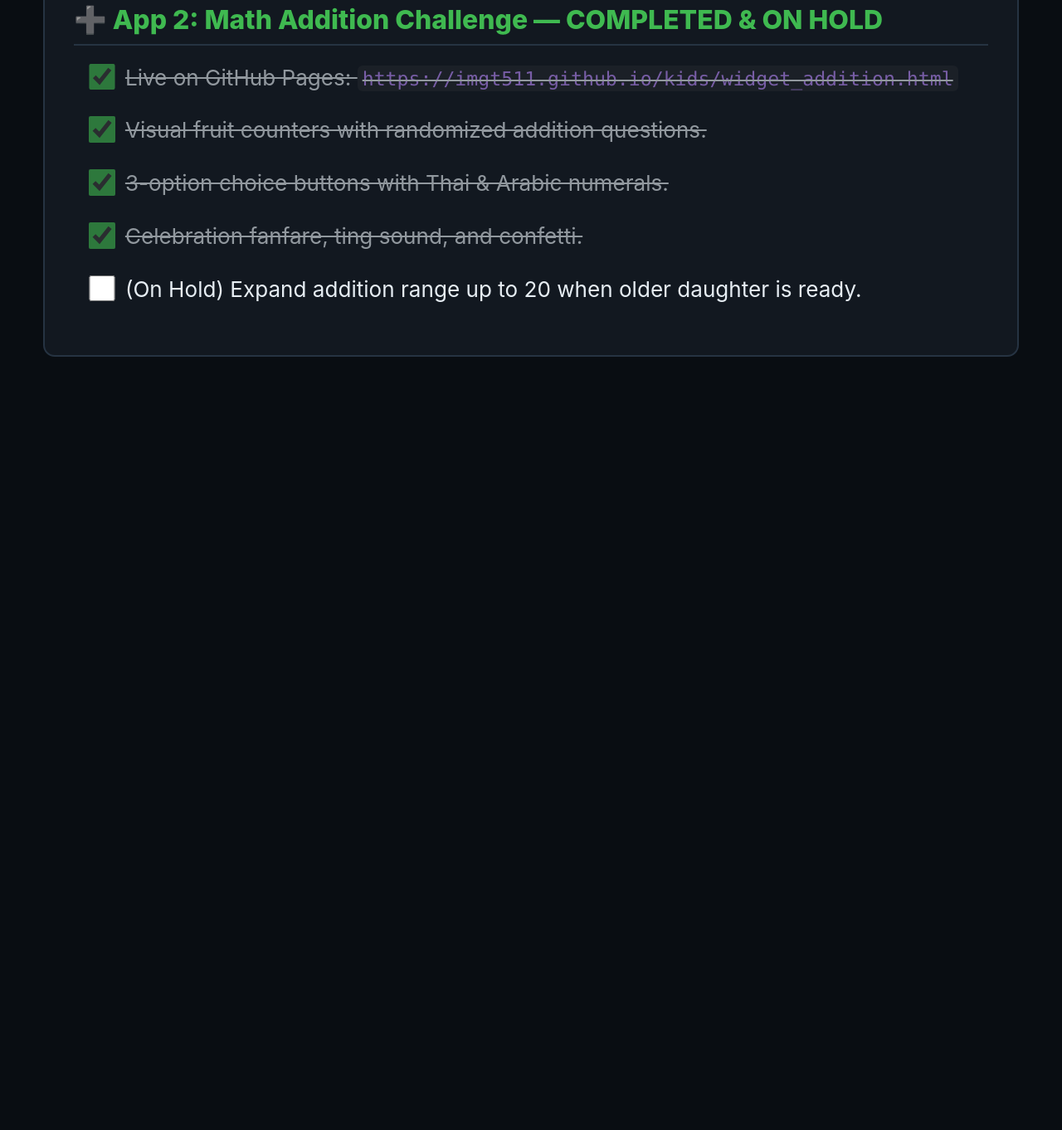
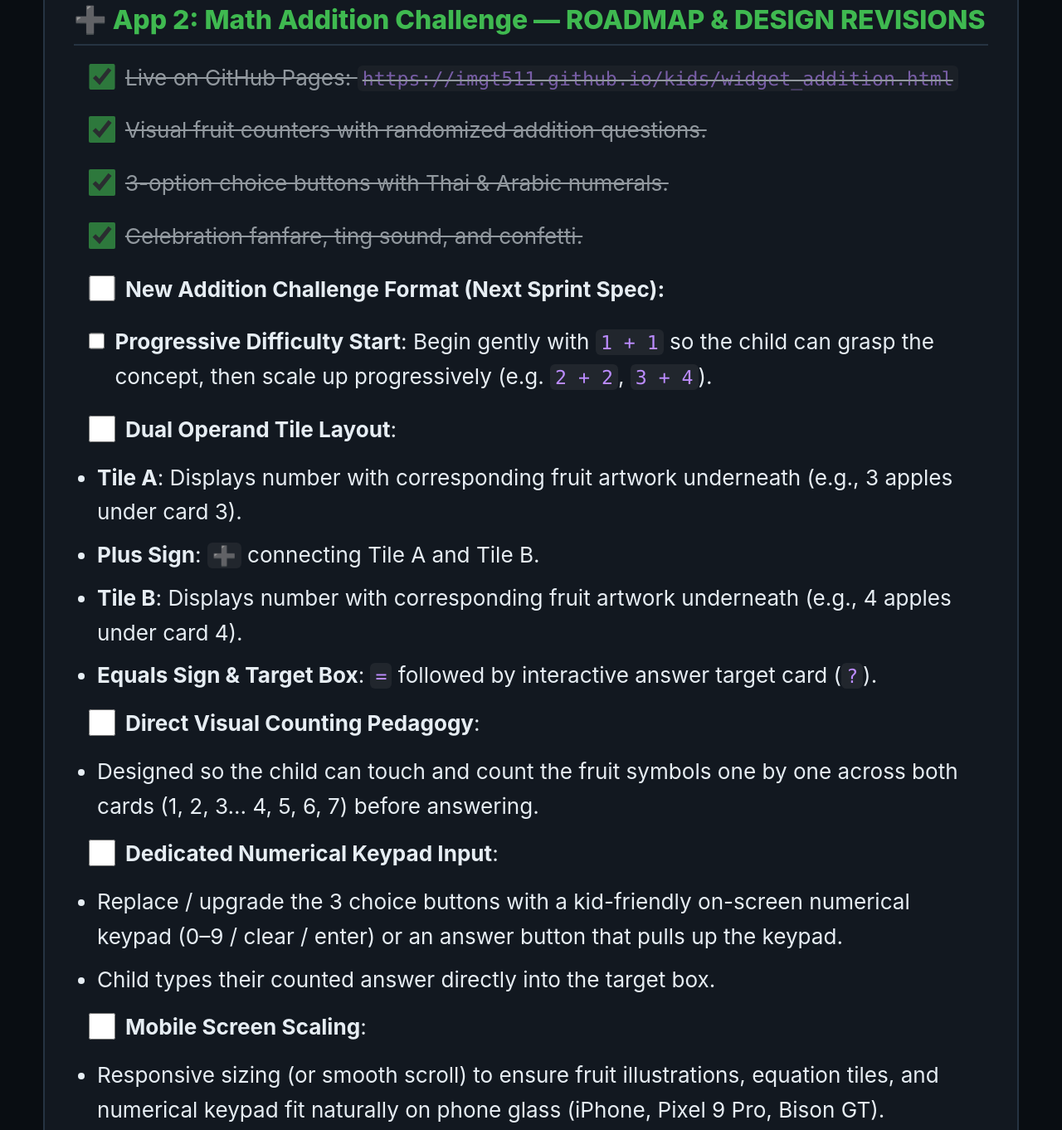
Before and after one commit to imgt511/kids, a plain HTML site: page 👁️_TODO.html in a window 1280 px wide. Shown: the part 2778-4140 px from the top of the page at 83% size. Before the commit the page ends 3273 px from the top, so only its background shows below. Drawn offline with Linux system fonts and the light colour scheme.

Commit message:
docs(todo): record addition challenge card-based fruit counting & keypad specification

```diff
--- a/👁️_TODO.html
+++ b/👁️_TODO.html
@@ -390,12 +390,26 @@
 <li class="task-item"><input type="checkbox" onclick="this.parentElement.style.opacity = this.checked ? 0.6 : 1"> <span><strong>Future Enhancement (On To-Do List)</strong>: Reconsider adding start-point cue (🎯/👆/✏️/🖍️) and audio coaching ("เขียนจากบนลงล่าง", etc.) to <code>widget_numbers.html</code> / <code>index.html</code> after verifying Alphabet Studio performance.</span></li>
 </ul>
 <hr>
-<h2>➕ App 2: Math Addition Challenge — COMPLETED & ON HOLD</h2>
+<h2>➕ App 2: Math Addition Challenge — ROADMAP & DESIGN REVISIONS</h2>
 <ul>
 <li class="task-item" style="opacity: 0.6;"><input type="checkbox" checked onclick="this.parentElement.style.opacity = this.checked ? 0.6 : 1"> <span style="text-decoration: line-through;">Live on GitHub Pages: <code>https://imgt511.github.io/kids/widget_addition.html</code></span></li>
 <li class="task-item" style="opacity: 0.6;"><input type="checkbox" checked onclick="this.parentElement.style.opacity = this.checked ? 0.6 : 1"> <span style="text-decoration: line-through;">Visual fruit counters with randomized addition questions.</span></li>
 <li class="task-item" style="opacity: 0.6;"><input type="checkbox" checked onclick="this.parentElement.style.opacity = this.checked ? 0.6 : 1"> <span style="text-decoration: line-through;">3-option choice buttons with Thai & Arabic numerals.</span></li>
 <li class="task-item" style="opacity: 0.6;"><input type="checkbox" checked onclick="this.parentElement.style.opacity = this.checked ? 0.6 : 1"> <span style="text-decoration: line-through;">Celebration fanfare, ting sound, and confetti.</span></li>
+<li class="task-item"><input type="checkbox" onclick="this.parentElement.style.opacity = this.checked ? 0.6 : 1"> <span><strong>New Addition Challenge Format (Next Sprint Spec):</strong></span></li>
+<li class="task-item"><input type="checkbox" onclick="this.parentElement.style.opacity = this.checked ? 0.6 : 1"> <span><strong>Progressive Difficulty Start</strong>: Begin gently with <code>1 + 1</code> so the child can grasp the concept, then scale up progressively (e.g. <code>2 + 2</code>, <code>3 + 4</code>).</span></li>
+<li class="task-item"><input type="checkbox" onclick="this.parentElement.style.opacity = this.checked ? 0.6 : 1"> <span><strong>Dual Operand Tile Layout</strong>:</span></li>
+<li><strong>Tile A</strong>: Displays number with corresponding fruit artwork underneath (e.g., 3 apples under card 3).</li>
+<li><strong>Plus Sign</strong>: <code>➕</code> connecting Tile A and Tile B.</li>
+<li><strong>Tile B</strong>: Displays number with corresponding fruit artwork underneath (e.g., 4 apples under card 4).</li>
+<li><strong>Equals Sign & Target Box</strong>: <code>=</code> followed by interactive answer target card (<code>?</code>).</li>
+<li class="task-item"><input type="checkbox" onclick="this.parentElement.style.opacity = this.checked ? 0.6 : 1"> <span><strong>Direct Visual Counting Pedagogy</strong>:</span></li>
+<li>Designed so the child can touch and count the fruit symbols one by one across both cards (1, 2, 3... 4, 5, 6, 7) before answering.</li>
+<li class="task-item"><input type="checkbox" onclick="this.parentElement.style.opacity = this.checked ? 0.6 : 1"> <span><strong>Dedicated Numerical Keypad Input</strong>:</span></li>
+<li>Replace / upgrade the 3 choice buttons with a kid-friendly on-screen numerical keypad (0–9 / clear / enter) or an answer button that pulls up the keypad.</li>
+<li>Child types their counted answer directly into the target box.</li>
+<li class="task-item"><input type="checkbox" onclick="this.parentElement.style.opacity = this.checked ? 0.6 : 1"> <span><strong>Mobile Screen Scaling</strong>:</span></li>
+<li>Responsive sizing (or smooth scroll) to ensure fruit illustrations, equation tiles, and numerical keypad fit naturally on phone glass (iPhone, Pixel 9 Pro, Bison GT).</li>
 <li class="task-item"><input type="checkbox" onclick="this.parentElement.style.opacity = this.checked ? 0.6 : 1"> <span>(On Hold) Expand addition range up to 20 when older daughter is ready.</span></li>
 </ul>
   </div>
```
Also changed, not shown: 1 other file.
